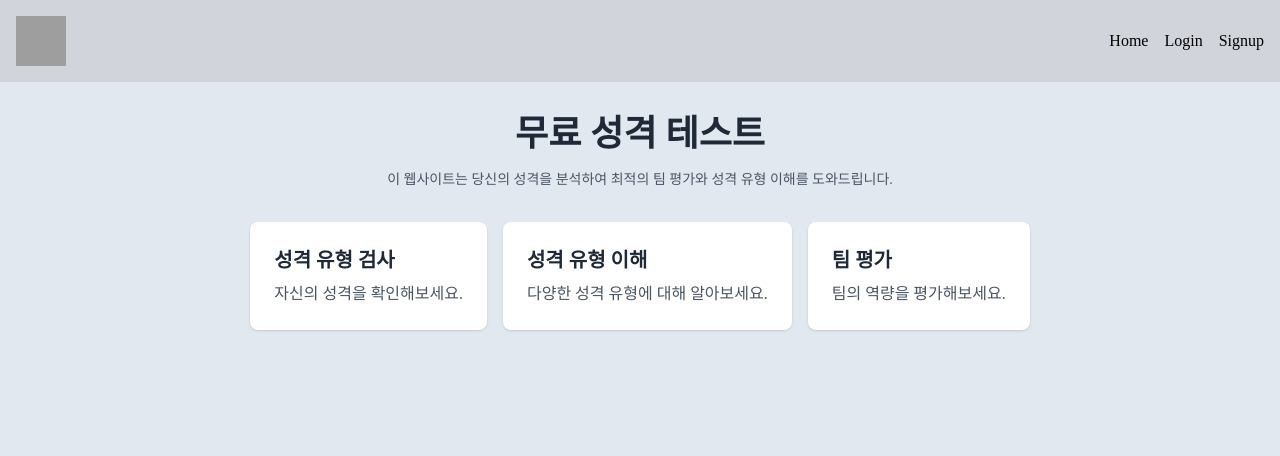
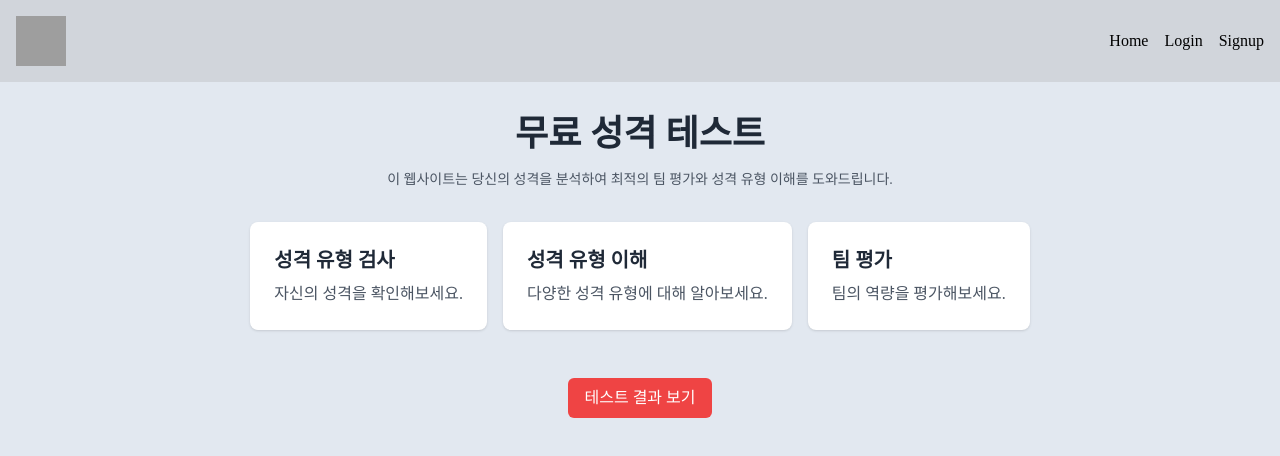
Before and after one commit to bonseung-dev/nbc-mbti-test, a React (Vite) app: page / in a window 1280 px wide. Shown: the top 456 px of the page. Built offline with nearby package versions, Linux system fonts and the light colour scheme; grey boxes are pictures that could not be loaded; a web font is replaced by a local one.

Commit message:
🩹 Fix: import 오류 수정
fix: import 오류 수정

```diff
--- a/src/pages/Home.jsx
+++ b/src/pages/Home.jsx
@@ -1,5 +1,5 @@
 import React from "react";
-import { Link, Links } from "react-router-dom";
+import { Link } from "react-router-dom";
 
 const Home = () => {
   return (
@@ -38,6 +38,11 @@ const Home = () => {
           <p className="text-gray-600">팀의 역량을 평가해보세요.</p>
         </div>
       </div>
+      <Link to={"/testresult"}>
+        <button className="block mt-4 px-4 w-full max-w-xs mx-auto py-2 bg-red-500 text-white rounded-md hover:bg-red-600 transition">
+          테스트 결과 보기
+        </button>
+      </Link>
     </div>
   );
 };
--- a/src/pages/Profile.jsx
+++ b/src/pages/Profile.jsx
@@ -36,11 +36,11 @@ const Profile = () => {
     try {
       const updatedProfile = await authPatchProfileChange(token, newNickname);
       setUserInfo(updatedProfile);
-      alert("닉네임이 변경되었습니다. 메인 페이지로 이동합니다");
+      toast.dark("닉네임이 변경되었습니다.");
       navigate("/");
     } catch (error) {
       console.log("닉네임 변경 오류 발생 : ", error);
-      alert("닉네임 변경 실패");
+      toast.error("닉네임 변경 실패");
     }
   };
   return (
--- a/src/shared/Router.jsx
+++ b/src/shared/Router.jsx
@@ -8,7 +8,6 @@ import TestForm from "../pages/TestForm";
 import Layout from "./Layout";
 import { AuthContext } from "../context/AuthContext";
 import { MbtiList } from "../pages/MbtiList";
-import TestResult from "../pages/TestResult";
 import TestResultList from "../pages/TestResultList";
 
 const PrivateRoute = ({ element: Element, ...rest }) => {
```
